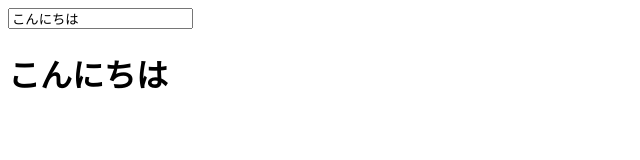
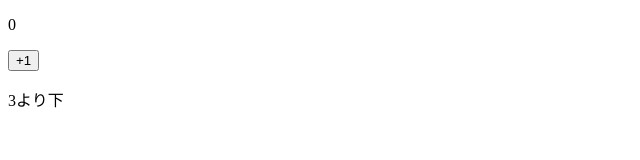
Before and after one commit to ngtrrrn/myvuejs, a plain HTML site: page index.html in a window 1280 px wide. Shown: the whole page, without its empty margins (0-640 px from the left). Drawn offline with Linux system fonts and the light colour scheme.

Commit message:
computed

```diff
--- a/index.html
+++ b/index.html
@@ -10,8 +10,9 @@
 <body>
   <script src="./js/vue.js"></script>
   <div id="app">
-    <input type="text" v-model="message">
-    <h1>{{message}}</h1>
+    <p>{{ counter }}</p>
+    <button @click="counter += 1">+1</button>
+    <p>{{lessThanThree}}</p>
   </div>
 
   <script src="./js/test.js"></script>
--- a/js/test.js
+++ b/js/test.js
@@ -1,6 +1,11 @@
 new Vue({
   el: '#app',
   data: {
-    message: 'こんにちは'
+    counter: 0
+    },
+  computed: {
+    lessThanThree: function() {
+      return this.counter > 3 ? '3より上' : '3より下';
     }
+  }
 })
```
